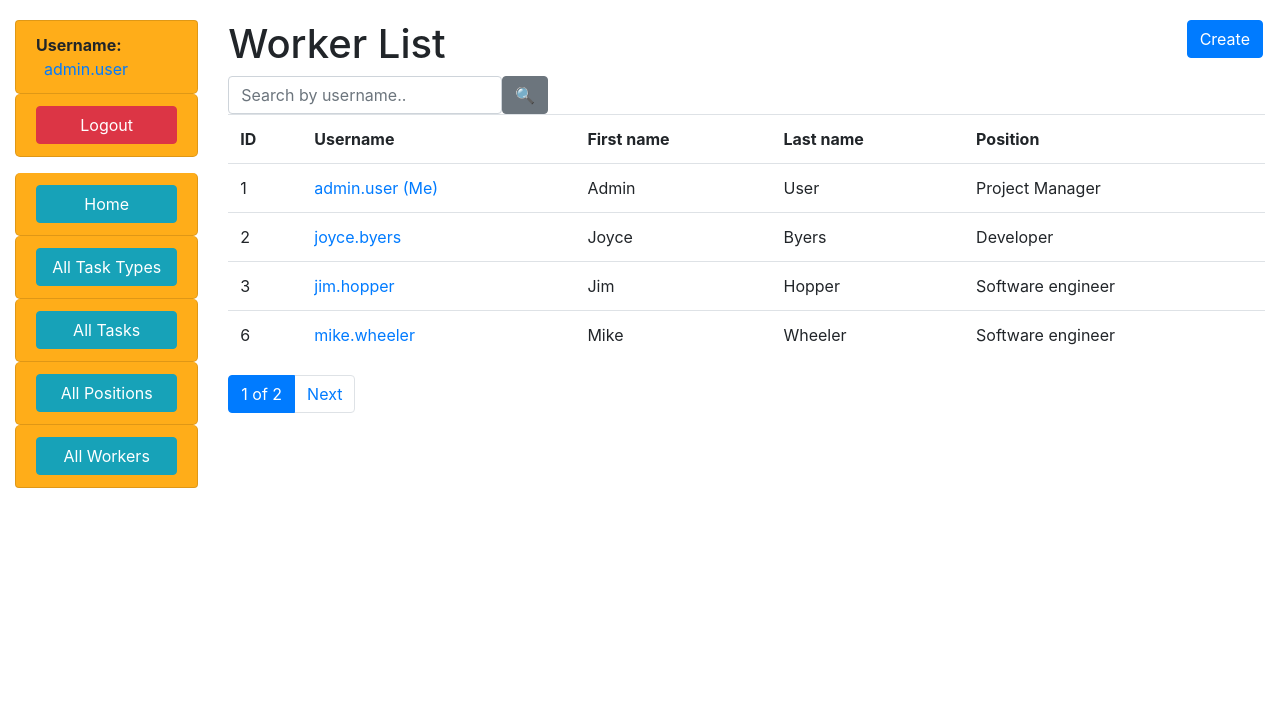
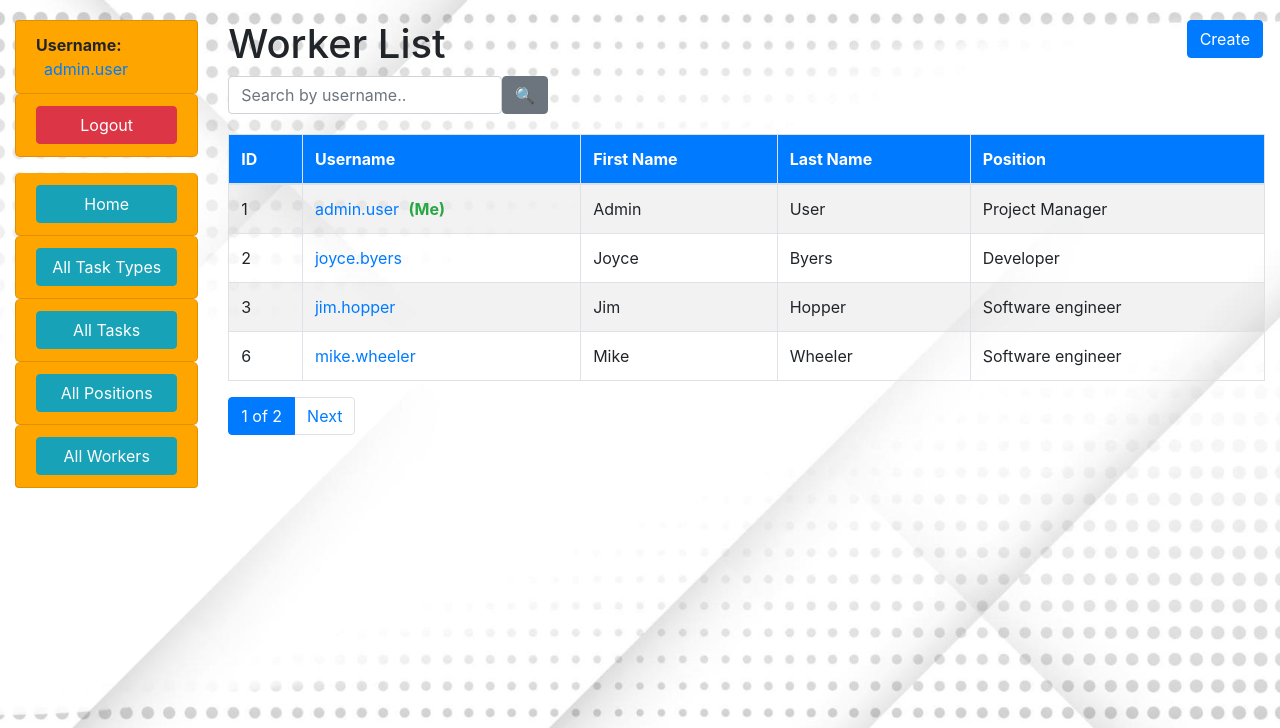
Before and after one commit to IProskurnytskyi/company-task-manager, a Django app: page /workers/ in a window 1280 px wide. Shown: the top 728 px of the page. Run offline with Django 4.2, Linux system fonts and the light colour scheme; a user stored in the database is signed in; data comes from the database, SQL or seed files in the repository; some libraries are stand-ins or nearby versions.

Commit message:
Add styles to all list pages

```diff
--- a/static/css/styles.css
+++ b/static/css/styles.css
@@ -8,7 +8,7 @@ body {
 }
 
 .sidebar-bg-color {
-  background-color: rgba(255, 165, 0, 0.9);
+  background-color: rgb(255, 165, 0);
 }
 
 .card {
@@ -67,3 +67,24 @@ body {
   font-size: 28px;
   color: #007BFF;
 }
+
+.table {
+  margin-top: 20px;
+}
+
+.table th {
+  background-color: #007BFF;
+  color: #fff;
+  border: 1px solid #dee2e6;
+}
+
+.table td {
+  border: 1px solid #dee2e6;
+  vertical-align: middle;
+}
+
+.me-label {
+  font-weight: bold;
+  color: #28a745;
+  margin-left: 5px;
+}
--- a/templates/task/worker_list.html
+++ b/templates/task/worker_list.html
@@ -1,31 +1,38 @@
 {% extends "base.html" %}
+{% load static %}
 
 {% block content %}
-  <h1>
-    Worker List
-    <a href="{% url "task:worker-create" %}" class="btn btn-primary link-to-page">
-      Create
-    </a>
+  <style>
+    body {
+      background-image: url({% static "images/list_page.png" %});
+      background-size: cover;
+    }
+  </style>
+
+  <h1>Worker List
+    <a href="{% url 'task:worker-create' %}" class="btn btn-primary link-to-page">Create</a>
   </h1>
 
   {% include "includes/search_form.html" %}
 
   {% if worker_list %}
-    <table class="table">
+    <table class="table table-striped">
+      <thead>
         <tr>
           <th>ID</th>
           <th>Username</th>
-        <th>First name</th>
-        <th>Last name</th>
+          <th>First Name</th>
+          <th>Last Name</th>
           <th>Position</th>
         </tr>
-
+      </thead>
+      <tbody>
         {% for worker in worker_list %}
           <tr>
             <td>{{ worker.id }}</td>
             <td>
               <a href="{{ worker.get_absolute_url }}">
-              {{ worker.username }} {% if user == worker %} (Me){% endif %}
+                {{ worker.username }} {% if user == worker %}<span class="me-label">(Me)</span>{% endif %}
               </a>
             </td>
             <td>{{ worker.first_name }}</td>
@@ -33,6 +40,7 @@
             <td>{{ worker.position }}</td>
           </tr>
         {% endfor %}
+      </tbody>
     </table>
   {% else %}
     <p>There are no workers yet.</p>
```
Also changed, not shown: templates/task/position_list.html (+17 -11 lines), templates/task/task_list.html (+15 -7 lines), templates/task/task_type_list.html (+17 -11 lines), static/images/list_page.png (added). Lines whose indentation alone changed are shown as unchanged.
